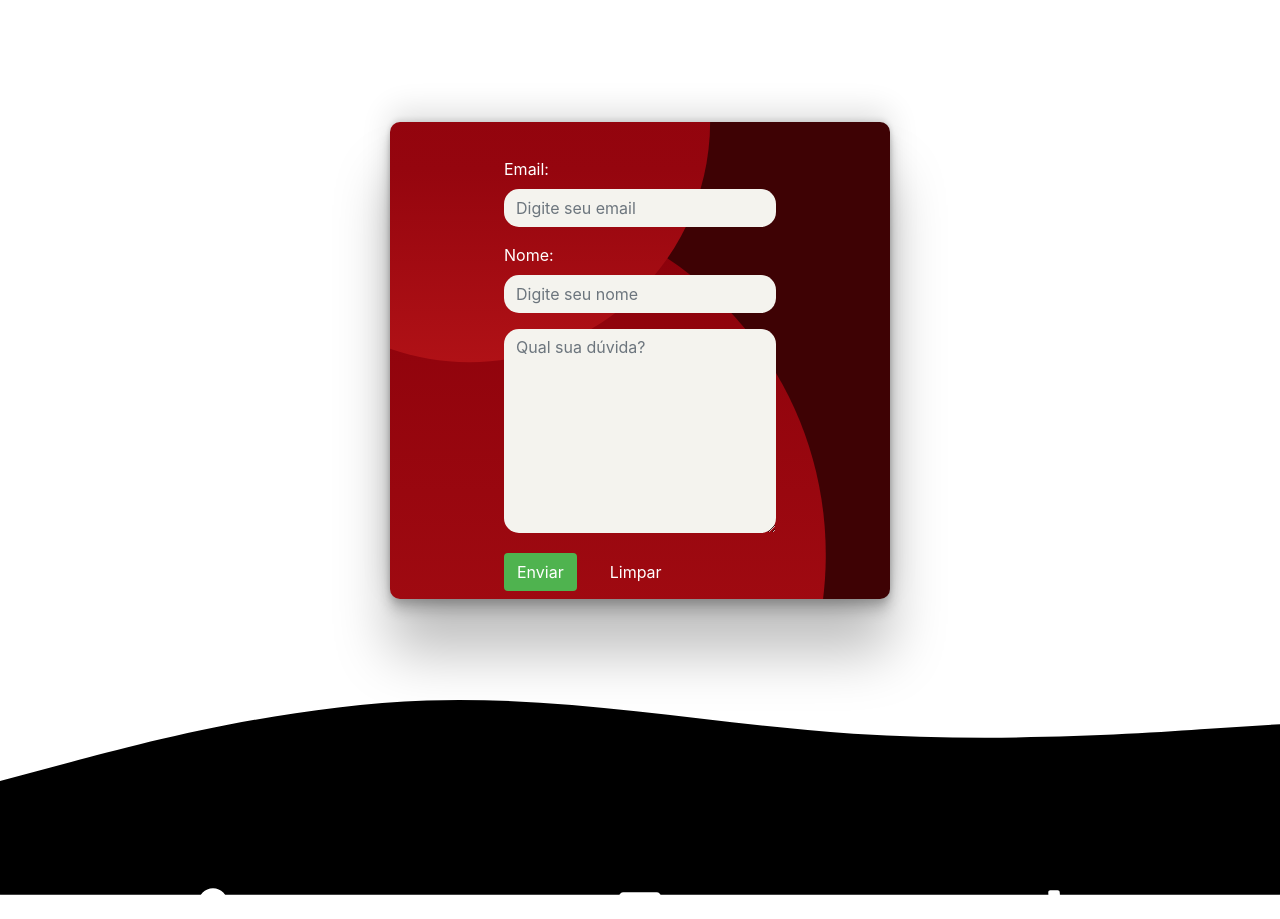
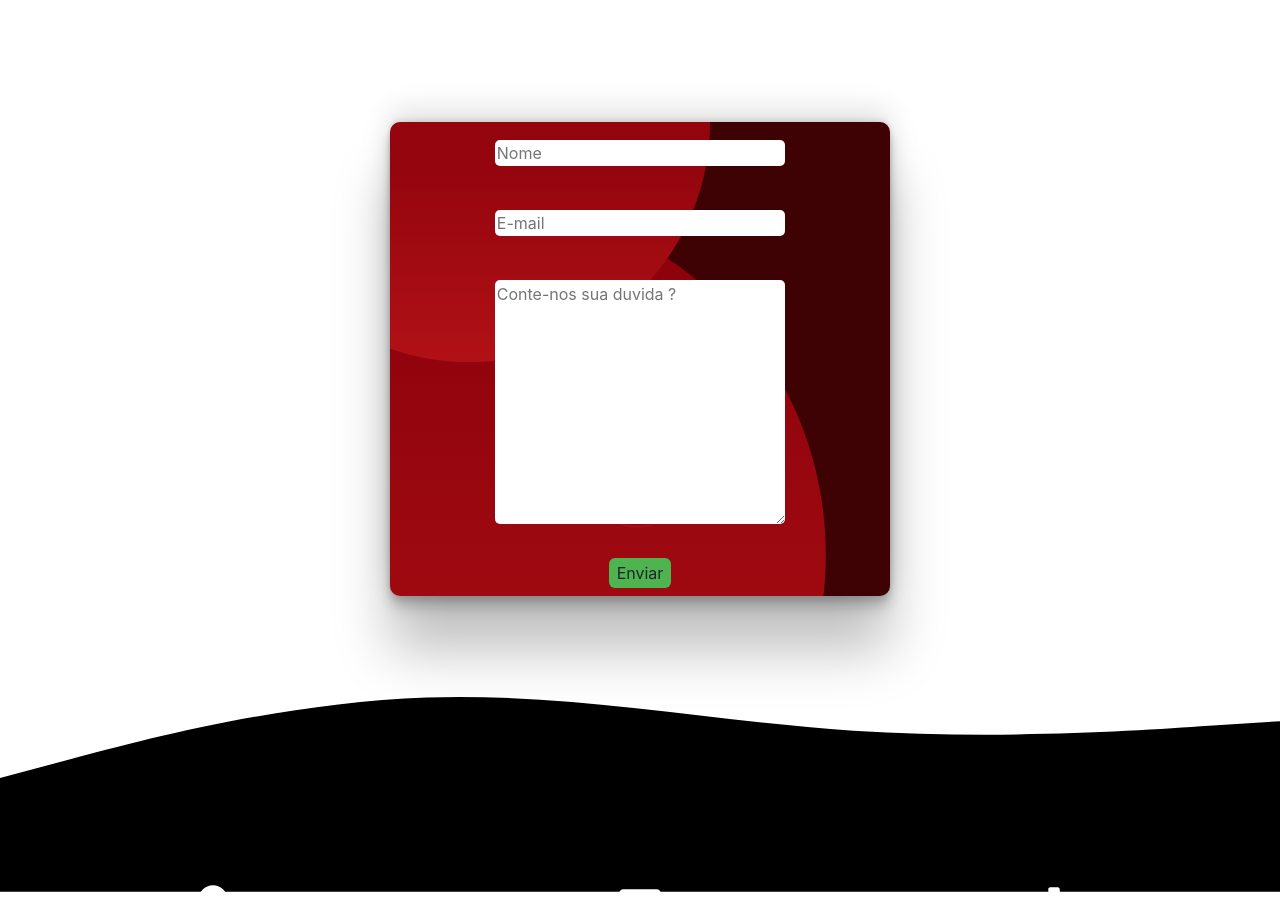
Before and after one commit to MariaClaraGandini/fatec-matao-website, a Nuxt app: page /contact in a window 1280 px wide. Shown: the part 1220-2139 px from the top of the page. Built offline with nearby package versions, Linux system fonts and the light colour scheme.

Commit message:
Vuelidate

```diff
--- a/package.json
+++ b/package.json
@@ -15,7 +15,8 @@
 		"core-js": "^3.15.1",
 		"nuxt": "^2.15.8",
 		"sweetalert2": "^11.1.5",
-		"vue-i18n": "^8.26.5"
+		"vue-i18n": "^8.26.5",
+		"vuelidate": "^0.7.6"
 	},
 	"devDependencies": {}
 }
--- a/pages/contact.vue
+++ b/pages/contact.vue
@@ -10,7 +10,8 @@
     </div>
     <h1>
       Acompanhe a
-      <strong>Fatec Matão:
+      <strong
+        >Fatec Matão:
         <a href="https://www.facebook.com/fatecmatao">
           <img src="../static/icons/icons8-facebook.svg" alt="Facebook" />
         </a>
@@ -39,84 +40,74 @@
 
     <!-- Form -->
 
-    <div class="container-form">
+    <div >
       <!-- <div class="art"></div> -->
-      <b-form @submit="onSubmit" @reset="onReset" class="form-align color-text" action="https://api.staticforms.xyz/submit" method="post">
+      <form @submit.prevent="send" class="container-form">
 
-        <input type="hidden" name="accessKey" value="c07d2dc6-af8b-4f1b-b7b1-423d596498e1">
-        <input type="hidden" name="redirectTo" value="https://fatec-matao-web.vercel.app/contact">
+          <input
+            v-model="$v.name.$model"
+            placeholder="Nome"
+            :class="{ error: $v.name.$error }"
+            class=".color-input input"
+          /><br />
+          <p v-if="$v.name.$error" class="error">Por favor digite seu nome!</p>
 
-        <b-form-group
-          id="input-group-1"
-          label="Email:"
-          label-for="input-1"
 
-        >
-          <b-form-input
-            id="input-1"
-            name="email"
-            v-model="a"
-            type="email"
-            placeholder="Digite seu email"
-            class="color-input"
-            required
-          ></b-form-input>
-        </b-form-group>
+        <input
+          v-model="$v.email.$model"
+          placeholder="E-mail"
+          :class="{ error: $v.email.$error }"
+          class=".color-input input"
+        /><br />
+        <p v-if="$v.email.$error" class="error">
+          Por favor utilize um e-mail valido!
+        </p>
 
-        <b-form-group
-          id="input-group-2"
-          label="Nome:"
-          label-for="input-2"
+        <textarea
+          v-model="$v.message.$model"
+          cols="30"
+          rows="10"
+          placeholder="Conte-nos sua duvida ?"
+          :class="{ error: $v.message.$error }"
+          class=".color-input input"
+        /><br />
+        <p v-if="$v.message.$error" class="error">
+          Por favor, qual sua duvida ?
+        </p>
 
-        >
-          <b-form-input
-            id="input-2"
-            v-model="a"
-            placeholder="Digite seu nome"
-            class="color-input"
-            name="name"
-            required
-          ></b-form-input>
-        </b-form-group>
-
-        <b-form-textarea
-          id="textarea-rows"
-          name="message"
-          placeholder="Qual sua dúvida?"
-          rows="8"
-          required
-          validated="true"
-          class="color-input"
-        ></b-form-textarea>
-        <b-button type="submit" variant="outline-danger" class="button-submit"
-          >Enviar</b-button
-        >
-        <b-button type="reset" variant="outline-dark" class="button-reset"
-          >Limpar</b-button
-        >
-        <!-- <b-alert variant="success" show>Success Alert</b-alert> -->
-      </b-form>
+        <button type="submit" :disabled="$v.$error" class="button-submit">Enviar</button>
+      </form>
     </div>
   </main>
 </template>
 
 <script>
+import { validationMixin } from "vuelidate";
+import { required, email, minLength } from "vuelidate/lib/validators";
+
 export default {
-    head() {
+  mixins: [validationMixin],
+
+  head() {
     return {
       title: "Fatec Matão | Contato",
       meta: [
         {
-          hid: 'description',
-          name: 'description',
-          content: 'Faculdade de Tecnologia de Matão - Dúvidas, críticas ou sugestões, entre em contato!'
+          hid: "description",
+          name: "description",
+          content:
+            "Faculdade de Tecnologia de Matão - Dúvidas, críticas ou sugestões, entre em contato!",
         },
 
         // Open Graph
-        { property: 'og:title', content: 'Fatec Matão | Contato' },
-        { property: 'og:site_name', content: 'Fatec Matão | Contato' },
-        { property: 'og:description', content: 'Faculdade de Tecnologia de Matão - Dúvidas, críticas ou sugestões, entre em contato!' }
-      ]
+        { property: "og:title", content: "Fatec Matão | Contato" },
+        { property: "og:site_name", content: "Fatec Matão | Contato" },
+        {
+          property: "og:description",
+          content:
+            "Faculdade de Tecnologia de Matão - Dúvidas, críticas ou sugestões, entre em contato!",
+        },
+      ],
     };
   },
 
@@ -137,27 +128,31 @@ export default {
         },
       ],
 
-      form: {
-        email: "",
-        name: "",
-      },
+      email: "",
+      name: "",
+      message: "",
+      result: "",
+    };
+  },
 
-      methods: {
-        onSubmit(event) {
-          event.preventDefault();
-        },
+  methods: {
+    send() {
+      this.result = "";
 
-        onReset(event) {
-          event.preventDefault();
-          this.form.email = "";
-          this.form.name = "";
-        },
+      this.$v.$touch();
+      if (this.$v.$invalid) return;
 
-        showAlert() {
-          this.dismissCountDown = this.dismissSecs;
-        },
-      },
-    };
+      this.name = "";
+      this.email = "";
+      this.message = "";
+      this.$v.$reset();
+    },
+  },
+
+  validations: {
+    name: { required, minLength: minLength(2) },
+    email: { required, email },
+    message: { required, minLength: minLength(10) },
   },
 };
 </script>
@@ -183,8 +178,12 @@ hr {
   height: 2px;
 }
 
-.img-banner{
+.img-banner {
   height: 85vh;
+}
+
+.btn {
+  background-color: var(--gray-color);
 }
 
 .avisos {
@@ -230,22 +229,25 @@ hr {
     rgba(0, 0, 0, 0.12) 0px -12px 30px, rgba(0, 0, 0, 0.12) 0px 4px 6px,
     rgba(0, 0, 0, 0.17) 0px 12px 13px, rgba(0, 0, 0, 0.09) 0px -3px 5px;
   display: flex;
-  flex-direction: row;
+  flex-direction: column;
   justify-content: center;
   align-items: center;
 }
 
+.input-container{
+  width: 90%;
+}
 
-.form-align{
+.form-align {
   margin: 0 auto;
   margin-top: 27px;
 }
 
-.color-text{
-  color: #FFF;
+.color-text {
+  color: #fff;
 }
 
-.color-input{
+.color-input {
   background-color: #f4f3ee;
   color: #000;
   border-color: none;
@@ -254,9 +256,9 @@ hr {
 }
 
 .button-submit {
-  margin-top: 20px;
-  margin-right: 20px;
-  background-color: #4FB34F;
+  margin: 0 auto;
+  border-radius: 6px;
+  background-color: #4fb34f;
   color: var(--white-color);
   border-color: transparent;
 }
@@ -282,39 +284,50 @@ hr {
   font-weight: 700;
 }
 
+.input {
+  border-radius: 5px;
+  border: none;
+  margin: 10px;
+  width: 60%;
+}
+
 @media (min-width: 320px) {
-
-  .avisos{
+  .avisos {
     height: 350px;
   }
 
-  .container-form{
+  .container-form {
     width: 80%;
   }
-
 }
 
 @media (min-width: 375px) {
-
-  .avisos{
+  .avisos {
     height: 350px;
   }
 
-  .container-form{
+  .container-form {
     width: 80%;
   }
-
 }
 
 @media (min-width: 414px) {
-
-  .avisos{
+  .avisos {
     height: 350px;
   }
 
-  .container-form{
+  .container-form {
     width: 80%;
   }
+}
 
+input.error,
+textarea.error {
+  border: 2px solid #ffff3f;
+}
+
+p.error {
+  color: white;
+  padding: 15px;
 }
 </style>
--- a/pages/institutional.vue
+++ b/pages/institutional.vue
@@ -18,7 +18,7 @@
 					<b-row class="text-center mt-3">
 					<b-col cols="12" lg="4">
 						<div class="m-4">
-							<img src="../static/icons/mission.svg" alt="Graduação" width="50" class="mt-n3">
+							<!-- <img src="./static/icons/mission.svg" alt="Graduação" width="50" class="mt-n3"> -->
 							<h2 class="d-inline-flex pt-2 ">Missão</h2>
 
 						</div>
@@ -36,7 +36,7 @@
 
 					<b-col cols="12" lg="4">
 						<div class="m-4">
-							<img src="../static/icons/vision.svg" alt="Graduação" width="50">
+							<!-- <img src="./static/icons/vision.svg" alt="Graduação" width="50"> -->
 							<h2 class="d-inline-flex pt-2">Visão</h2>
 
 							<p class="mt-3">
@@ -50,7 +50,7 @@
 
 					<b-col cols="12" lg="4">
 						<div class="m-4">
-							<img src="../static/icons/value.png" alt="Valores da Fatec Matão" width="50" class="mt-n2">
+							<!-- <img src="./static/icons/value.png" alt="Valores da Fatec Matão" width="50" class="mt-n2"> -->
 							<h2 class="d-inline-flex mt-2">Valores</h2>
 
 							<p class="mt-3 p-2">Inovação, criatividade, comprometimento,
@@ -74,25 +74,25 @@
 			>
 				<b-carousel-slide>
 					<template #img>
-						<img
+						<!-- <img
 							class="d-block img-fluid mx-auto"
 							height="300"
 							width="1400"
-							src="../static/images/fatec-image-1.jpg"
+							src="./static/images/fatec-image-1.jpg"
 							alt="Foto da Instituição Fatec, unidade de Matão"
-						>
+						> -->
 					</template>
 				</b-carousel-slide>
 
 				<b-carousel-slide>
 					<template #img>
-						<img
+						<!-- <img
 							class="d-block img-fluid mx-auto"
 							height="300"
 							width="1400"
-							src="../static/images/fatec-image-2.jpg"
+							src="./static/images/fatec-image-2.jpg"
 							alt="Foto da Instituição Fatec, unidade de Matão"
-						>
+						> -->
 					</template>
 				</b-carousel-slide>
 			</b-carousel>
```
Also changed, not shown: 1 other file (tests, documents, lock files or other folders).
